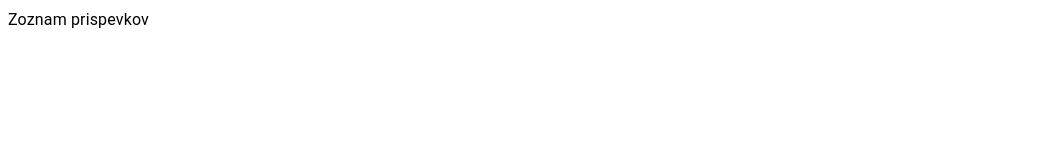
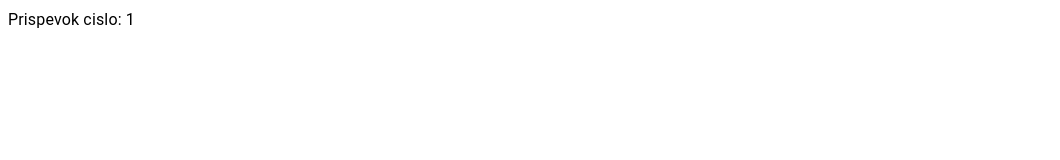
Before and after one commit to mindofawa/mindofawa, a Next.js app: page /prispevok/1 in a window 1280 px wide. Shown: the top 160 px of the page, without its empty margins (0-1060 px from the left). Built offline with nearby package versions, Linux system fonts and the light colour scheme.

Commit message:
dynamic routes

```diff
--- a/src/app/prispevok/[id]/page.tsx
+++ /dev/null
@@ -1,15 +0,0 @@
-// src/app/prispevok/[id]/page.tsx
-
-
-import Typography from '@mui/material/Typography';
-
-export const metadata = {Title: "Zoznam prispevkov | ZoskaSnap"};
-
-export default function PostDetail() {
-
-  return(
-
-      <Typography> Zoznam prispevkov </Typography>
-
-  );
-}
--- /dev/null
+++ b/src/app/prispevok/[prispevokId]/page.tsx
@@ -0,0 +1,22 @@
+// src/app/prispevok/[id]/page.tsx
+
+
+import Typography from '@mui/material/Typography';
+
+export const metadata = {Title: "Prispevkov cislo: | ZoskaSnap"};
+
+export default function PostDetail({
+  params,
+}: {
+  params: {prispevokId: string};
+}){
+
+
+
+
+  return(
+
+      <Typography>  Prispevok cislo: {params.prispevokId} </Typography>
+
+  );
+}
```
